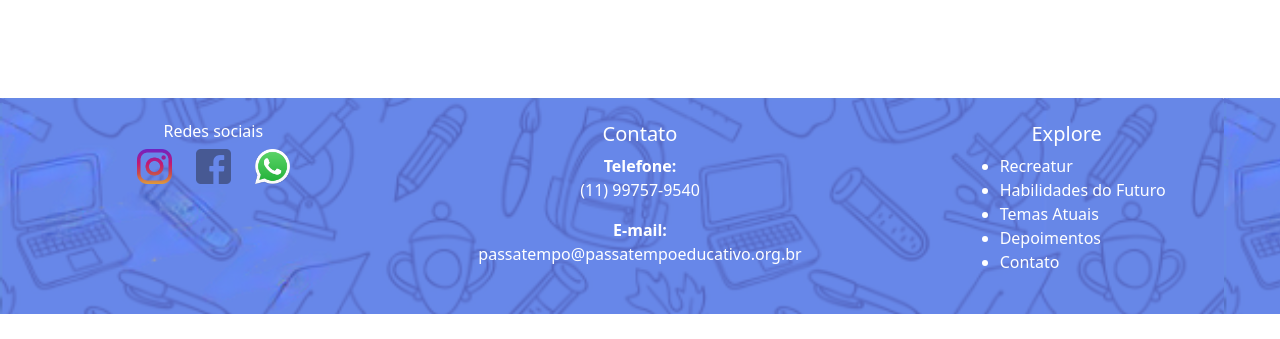
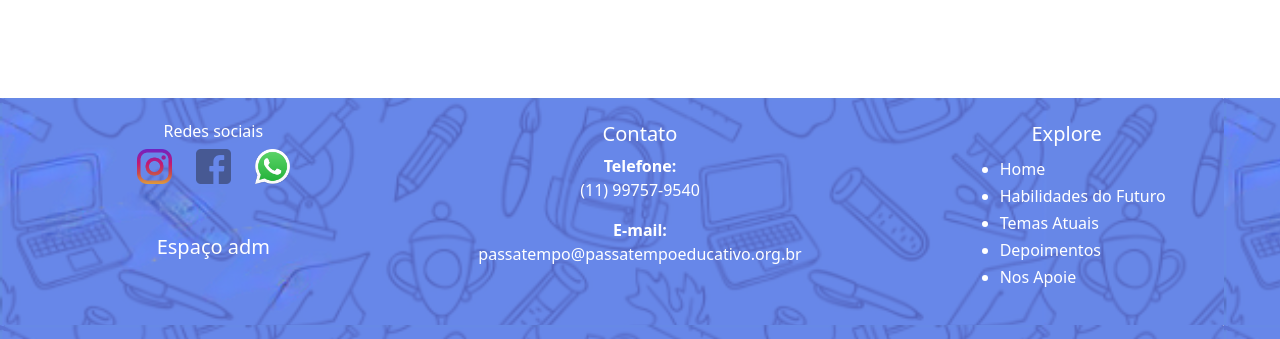
Before and after one commit to RodrigoSKSanchez/Recreatur_Web, a plain HTML site: page front/depoimentos.html in a window 1280 px wide. Shown: the part 1240-1579 px from the top of the page. Before the commit the page ends 1554 px from the top, so only its background shows below. Drawn offline with nearby package versions, Linux system fonts and the light colour scheme.

Commit message:
adicionei um botão de login decente
Adeus botão temporario :(

```diff
--- a/front/depoimentos.html
+++ b/front/depoimentos.html
@@ -122,6 +122,14 @@
                     </a>
 
                     </div>
+
+                    <div class="p-5">
+                        <a href="login.html" class="nav-link">
+                            <h5>Espaço adm</h5>
+                        </a>
+                    </div>
+
+
                 </div>
             </div>
             <div class="col-md col-12 justify-content-center text-center">
@@ -138,11 +146,26 @@
                     <h5>Explore</h5>
                     <div class="d-flex justify-content-center col">
                         <ul class="text-start">
-                            <li>Recreatur</li>
-                            <li>Habilidades do Futuro</li>
-                            <li>Temas Atuais</li>
-                            <li>Depoimentos</li>
-                            <li>Contato</li>
+
+                            <a href="home_page.html" class="nav-link">
+                                <li>Home</li>
+                              </a>
+
+                              <a href="habilidades_profissional.html" class="nav-link">
+                                <li>Habilidades do Futuro</li>
+                              </a>
+
+                              <a href="temas_atuais.html" class="nav-link">
+                                <li>Temas Atuais</li>
+                              </a>
+
+                              <a href="depoimentos.html" class="nav-link">
+                                <li>Depoimentos</li>
+                              </a>
+
+                              <a href="nos_apoie.html" class="nav-link">
+                                <li>Nos Apoie</li>
+                              </a>
                         </ul>
                     </div>
                 </div>
```
Also changed, not shown: front/habilidades_profissional.html (+22 -2 lines), front/home_page.html (+22 -4 lines), front/temas_atuais.html (+25 -2 lines).
